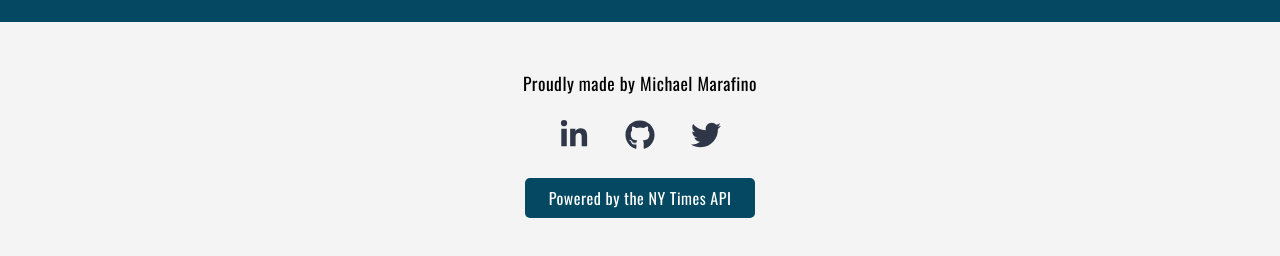
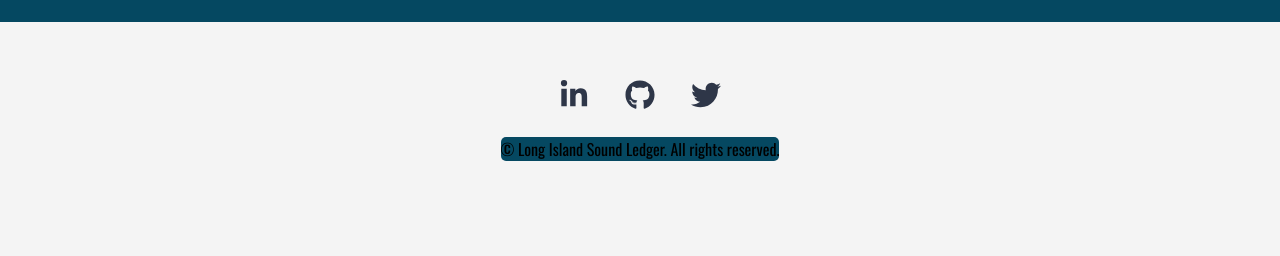
Before and after one commit to michaelcmarafino/knews-app, a React (Create React App) app: page / in a window 1280 px wide. Shown: the part 1353-1609 px from the top of the page. Built offline with nearby package versions, Linux system fonts and the light colour scheme; no server answers.

Commit message:
updated footer

```diff
--- a/src/components/Footer/Footer.js
+++ b/src/components/Footer/Footer.js
@@ -6,7 +6,7 @@ export default function Footer() {
         <div>
             <div className={styles.top}></div>
             <div className={styles.container}>
-                <p>Proudly made by Michael Marafino</p>
+                {/*<p>Proudly made by Michael Marafino</p> */}
                 <div className={styles.socials}>
                     <ul className={styles.flexContainer}>
                         <li>
@@ -54,9 +54,10 @@ export default function Footer() {
                     </ul>
                 </div>
                 <div className={styles.btns}>
-                    <a href="https://developer.nytimes.com/" title="NYT API">
+                    {/* <a href="https://developer.nytimes.com/" title="NYT API">
                         Powered by the NY Times API
-                    </a>
+                    </a> */}
+                    <p>&copy; Long Island Sound Ledger. All rights reserved.</p>
                 </div>
             </div>
         </div>
```
